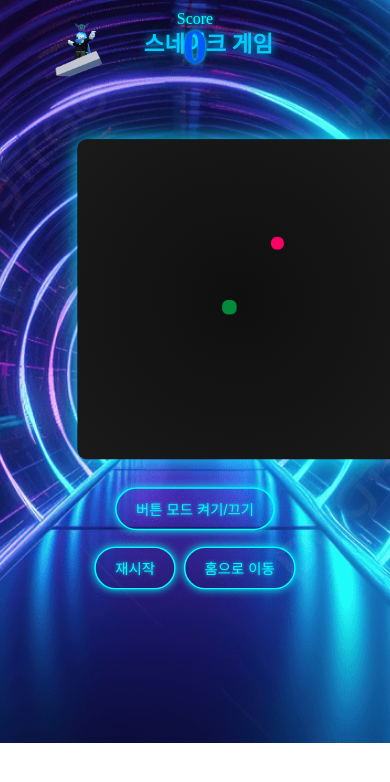
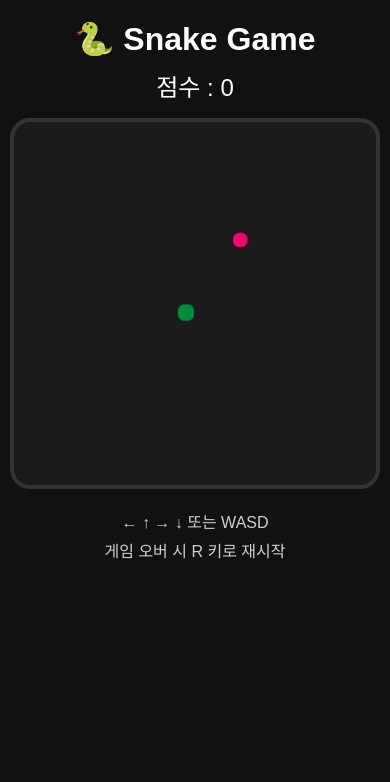
Before and after one commit to Jiukae/snake, a plain HTML site: page snake.html in a window 390 px wide. Drawn offline with Linux system fonts and the light colour scheme; a web font is replaced by a local one.

Commit message:
Refactor snake.html for improved layout and styles
Updated the HTML structure and styles for the Snake game, including viewport meta tag and responsive design.

```diff
--- a/snake.html
+++ b/snake.html
@@ -2,162 +2,83 @@
 <html lang="ko">
 <head>
     <meta charset="UTF-8">
-    <title>스네이크 게임</title>
-    <link rel="stylesheet" href="https://cdn.jsdelivr.net/npm/pretendard/dist/web/static/pretendard.css" />
-    <link rel="icon" type="image/png" href="logo.png">
+    <meta
+        name="viewport"
+        content="width=device-width, initial-scale=1.0"
+    >
+
+    <title>Snake Game</title>
+
     <style>
-        canvas {
-            background: radial-gradient(circle at center, #0f0f0f, #1a1a1a); /* 어두운 배경 */
-            display: block;
-            margin: 20px auto;
-            border-radius: 12px;
-            box-shadow: 0 0 20px rgba(0, 255, 255, 0.6), 0 0 40px rgba(0, 255, 255, 0.4);
-        }
-        body {
-            transform: scale(0.8);   /* 80% 크기로 줄임 */
-            transform-origin: top center; /* 기준점: 위쪽 중앙 */
-
-            background: url("background.jpg") no-repeat center center;
-            background-size: cover;
-            color: #0ff; /* 네온 블루 글씨 */
-            overflow: hidden;
-            height: 100%; /* 화면 전체 높이 */
-        }
-        h2 {
-            color: #0ff;
-            text-shadow: 0 0 10px #0ff, 0 0 20px #00f, 0 0 30px #0ff;
-        }
-        p {
-            color: #0ff;
-            text-shadow: 0 0 5px #0ff;
-            text-align: center;
-            font-size: 30px;
-            margin-top: -100px;
-        }
-        button {
-            background: transparent;
-            border: 2px solid #0ff;
-            color: #0ff;
-            border-radius: 30px;
-            padding: 12px 24px;
-            font-size: 18px;
-            cursor: pointer;
-            transition: all 0.3s ease;
-            text-shadow: 0 0 5px #0ff;
-            box-shadow: 0 0 10px #0ff;
-        }
-        button:hover {
-            background: #0ff;
-            color: #000;
-            box-shadow: 0 0 20px #0ff, 0 0 40px #00f;
+        * {
+            box-sizing: border-box;
         }
 
+        body {
+            margin: 0;
+            background: #111;
+            color: white;
+            font-family: Pretendard, sans-serif;
 
-        @keyframes glow {
-            from { text-shadow: 0 0 5px #00ccff; }
-            to { text-shadow: 0 0 20px #00ccff; }
-        }
-
-        .score {
-            text-align: center;      /* 중앙 정렬 */
-            margin-top: -40px;       /* 제목과 겹치지 않게 위치 조정 */
-            color: #0059ff;
-            font-size: 20px;
-            font-weight: bold;
-        }
-        .titles {
-            display: flex;              /* 가로 배치 */
-            gap: 3px;                  /* 버튼 사이 간격 */
-                     /* 위쪽 여백 */
-        }
-        .title {
-            text-align: left;
-            margin-left: 20px;
-            color: #00ccff;
-            font-size: 28px;
-            text-shadow: 0 0 10px #00ccff;
-        }
-
-        .score {
-            text-align: center;
-            margin-top: -40px;
-            color: #0059ff;
-            font-size: 60px;
-            font-weight: bold;
-        }
-
-        .game-wrapper {
-            display: flex;          /* 캔버스와 버튼을 가로로 배치 */
-            justify-content: flex-start;
-            align-items: center;
-            gap: 20px;              /* 캔버스와 버튼 사이 간격 */
-            margin: 0 auto;
-            width: fit-content;     /* 내용 크기에 맞게 */
-        }
-
-        #gameCanvas {
-            margin-left: 40px;      /* 캔버스를 왼쪽으로 조금 옮김 */
-        }
-
-        #mobile-controls {
             display: flex;
             flex-direction: column;
             align-items: center;
         }
-        #mobile-controls button {
-            font-size: 24px;
-            margin: 5px;
-            padding: 10px 20px;
+
+        h1 {
+            margin-top: 20px;
+            margin-bottom: 10px;
         }
 
-
-        .toggle-wrapper {
-            text-align: center;
-            margin: 15px 0;
+        .score-box {
+            font-size: 24px;
+            margin-bottom: 15px;
         }
 
-        .buttons {
-            display: flex;
-            justify-content: center;
-            gap: 10px;
-            margin-top: 20px;
+        canvas {
+            background: #1b1b1b;
+            border: 4px solid #333;
+            border-radius: 20px;
         }
-        .buttons a {
-            text-decoration: none;
+
+        .help {
+            margin-top: 15px;
+            text-align: center;
+            opacity: 0.8;
+        }
+
+        .help p {
+            margin: 5px;
+        }
+
+        @media (max-width: 500px) {
+            canvas {
+                width: 95vw;
+                height: 95vw;
+            }
         }
     </style>
 </head>
 <body>
-    <div class="titles">
-        <img src="logo.png" alt="게임 로고" style="display: block;" width="100">
-        <h2 class="title">스네이크 게임</h2>
-    </div>
-    <p style="font-size: 20px;">Score</p>
-    <div style="height: 10px;"></div> <!-- 제목과 점수 사이 간격 -->
-    <p class = "score"><span id="score">0</span></p>
-    <div class="game-wrapper">
-        <canvas id="gameCanvas" width="400" height="400"></canvas>
 
-        <!-- 버튼 모드 컨트롤 -->
-        <div id="mobile-controls" style="display:none;">
-            <button onclick="direction='UP'">▲</button>
-            <div>
-                <button onclick="direction='LEFT'">◀</button>
-                <button onclick="direction='RIGHT'">▶</button>
-            </div>
-            <button onclick="direction='DOWN'">▼</button>
-        </div>
+    <h1>🐍 Snake Game</h1>
+
+    <div class="score-box">
+        점수 :
+        <span id="score">0</span>
     </div>
 
-<!-- 모드 전환 버튼 -->
-    <div class="toggle-wrapper">
-        <button onclick="toggleControls()">버튼 모드 켜기/끄기</button>
+    <canvas
+        id="gameCanvas"
+        width="400"
+        height="400"
+    ></canvas>
+
+    <div class="help">
+        <p>← ↑ → ↓ 또는 WASD</p>
+        <p>게임 오버 시 R 키로 재시작</p>
     </div>
 
-    <div class = "buttons">
-        <a href="snake.html"><button>재시작</button></a>
-        <a href="index.html"><button>홈으로 이동</button></a>
-    </div>
     <script src="snake.js"></script>
 
 </body>
```
